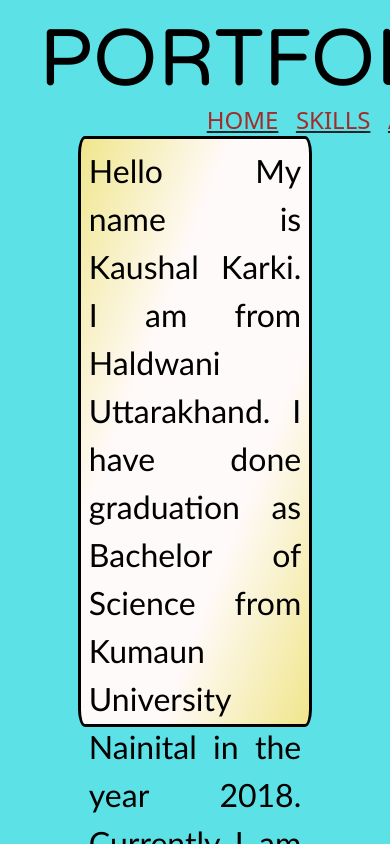
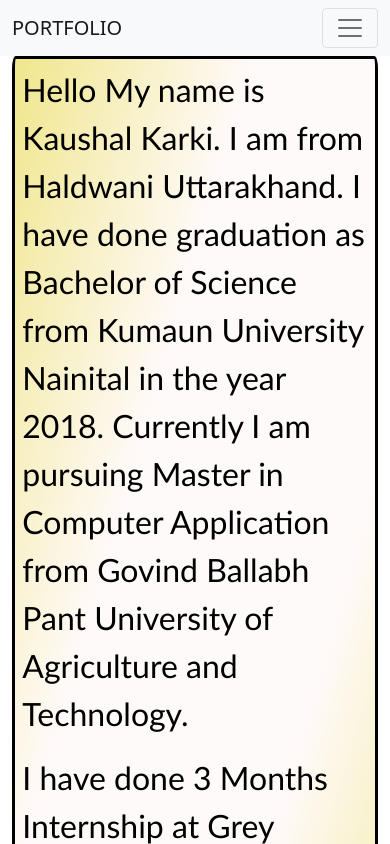
Before and after one commit to kaushalkarki/Portfolio, a React (Create React App) app: page /about in a window 390 px wide. Shown: the top 844 px of the page. Built offline with nearby package versions, Linux system fonts and the light colour scheme; a web font is replaced by a local one.

Commit message:
Mobile View Implemented

```diff
--- a/src/App.js
+++ b/src/App.js
@@ -1,21 +1,22 @@
 import React from "react-dom";
 import "./style.css";
-import Main from "./Main";
-import Skill from "./Skill";
-import Contact from "./Contact";
-import About from "./About";
-import {BrowserRouter as Router,Route, Routes} from "react-router-dom"
+import Main from "./components/Main";
+import Skill from "./components/Skill";
+import Contact from "./components/Contact";
+import About from "./components/About";
+import {Route, Routes} from "react-router-dom"
+import Navbar from "./components/Navbar";
 function App() {
   return (
    <>
-   <Router>
+
+     <Navbar/>
     <Routes>
         <Route exact path="/" element={<Main/>} />
         <Route exact path="/skills" element={<Skill/>} />
         <Route path="/contact" element={<Contact/>} />
         <Route path="/about" element={<About/>} />
       </Routes>
-      </Router>
    </>
   );
 }
--- a/src/Navbar.js
+++ /dev/null
@@ -1,34 +0,0 @@
-import React from 'react'
-import "./style.css";
-import { NavLink } from "react-router-dom";
-
-
-const Navbar = () => {
-    return (
-        <>
-
-            <div className=' div-nav'>
-                <div className='col-lg-6  w-70 h-10'>
-                    <p id='title-text'> PORTFOLIO</p>
-                </div>
-                <div className='col w-30 d-flex inner-div'>
-                    <li className='nav-items'>
-                        <NavLink className="nl" to={"/"}> Home </NavLink>
-                         </li>
-                    <li className=' nav-items' text-decoration-none>
-                    <NavLink className="nl" to={"/skills"} > Skills </NavLink>
-                    </li>
-                    <li className='nav-items'>
-                    <NavLink className="nl" to={"/about"}> About </NavLink>
-                        </li>
-                    <li className='nav-items'>
-                    <NavLink className="nl" to={"/contact"}> Contact </NavLink>
-                    </li>
-                </div>
-            </div>
-
-        </>
-    )
-}
-
-export default Navbar;
--- a/src/About.js
+++ b/src/components/About.js
@@ -1,12 +1,10 @@
 import React from 'react'
-import Navbar from './Navbar'
 
 const About = () => {
     return (
         <div>
-             <div className="about-div d-grid w-100">
-                <div>  <Navbar /> </div>
-                <div id="me-div">
+             <div className="container  ">
+                <div id="me-div" className='text-justify'>
                     <p id="me" >
                         Hello My name is Kaushal Karki. I am from Haldwani Uttarakhand. I have done graduation as Bachelor
                          of Science from Kumaun University Nainital in the year 2018. Currently I am pursuing Master in Computer Application from Govind
--- a/src/Contact.js
+++ b/src/components/Contact.js
@@ -1,10 +1,8 @@
 import React from 'react'
-import Navbar from './Navbar'
 const Contact = () => {
     return (
         <div>
-           <div className="contact-div d-grid w-100">
-                <div>  <Navbar /> </div>
+           <div className="container contact-div ">
             </div>
         </div>
     )
--- a/src/Main.js
+++ b/src/components/Main.js
@@ -1,23 +1,21 @@
 import React from 'react';
-import Navbar from './Navbar';
-import dp from "./images/profile.jpg"
+import dp from "../images/profile.jpg"
 import { Button } from 'react-bootstrap';
 import { NavLink } from "react-router-dom";
-import Skill from './Skill';
 
 const Main = () => {
     return (
         <>
 
-            <div className="main-div ">
+            <div className="contaniner main-div  ">
                 {/* <div>  <Navbar /> </div> */}
 
-                <div className='row mt-5 lg-w-100 sm-w-100 sm-d-grid sm-h-100' >
-                    <div className='col lg-w-50 sm-w-100 mt-5 main-left-col'>
+                <div className='row  lg-d-flex  sm-d-grid ' >
+                    <div className='col    main-left-col'>
                         <p id='text-0'>Hello ! This is KAUSHAL KARki
 
                         </p>
-                        <h1 id='text-1' className='sm-w-100'>
+                        <h1 id='text-1' className=''>
                             FRONT END DEVELOPER
                         </h1>
                         <h3 id='text-2'>"I like to craft solid and scalable frontend products with greater user experiences"</h3>
@@ -25,7 +23,7 @@
                        <NavLink to={"/skills"}> <Button className='bg-danger' id='btn1'>PORTFOLIO</Button></NavLink>
                        {/* <a href={"../public/Resume2022.pdf"} download="Resume2022.pdf"><Button className='bg-danger' id='btn2'>DOWNLOAD RESUME</Button></a> */}
                     </div>
-                    <div className='col w-50 main-right-col'>
+                    <div className='col sm-pl-3 sm-pr-3  main-right-col'>
                         <img src={dp} id='pic' alt="profile pic" />
 
                     </div>
--- /dev/null
+++ b/src/components/Navbar.js
@@ -0,0 +1,58 @@
+import React from 'react'
+import "bootstrap/dist/css/bootstrap.css";
+import { NavLink } from "react-router-dom";
+
+
+const Navbar = () => {
+    return (
+        <>
+            <nav className="navbar navbar-expand-lg navbar-light bg-light">
+            <div className="container-fluid">
+                    <a className="navbar-brand" href="home">PORTFOLIO</a>
+                    <button className="navbar-toggler" type="button" data-bs-toggle="collapse" data-bs-target="#navbarSupportedContent" aria-controls="navbarSupportedContent" aria-expanded="false" aria-label="Toggle navigation">
+                        <span className="navbar-toggler-icon"></span>
+                    </button>
+                    <div className="collapse navbar-collapse" id="navbarSupportedContent">
+                        <ul className="navbar-nav ml-auto">
+                            <li className="nav-item">
+                                <NavLink className="nav-link active" aria-current="page" to="/">Home</NavLink>
+                            </li>
+                            <li className="nav-item">
+                                <NavLink className="nav-link active" aria-current="page" to="/skills">Skills</NavLink>
+                            </li>
+                            <li className="nav-item">
+                                <NavLink className="nav-link active" aria-current="page" to="/about">About</NavLink>
+                            </li>
+                            <li className="nav-item">
+                                <NavLink className="nav-link active" aria-current="page" to="/contact">Contact</NavLink>
+                            </li>
+
+                        </ul>
+                    </div>
+                </div>
+{/*
+                <div className=' div-nav'>
+                    <div className='col-lg-6  w-70 h-10'>
+                        <p id='title-text'> PORTFOLIO</p>
+                    </div>
+                    <div className='col w-30 d-flex inner-div'>
+                        <li className='nav-items'>
+                            <NavLink className="nl" to={"/"}> Home </NavLink>
+                        </li>
+                        <li className=' nav-items' text-decoration-none>
+                            <NavLink className="nl" to={"/skills"} > Skills </NavLink>
+                        </li>
+                        <li className='nav-items'>
+                            <NavLink className="nl" to={"/about"}> About </NavLink>
+                        </li>
+                        <li className='nav-items'>
+                            <NavLink className="nl" to={"/contact"}> Contact </NavLink>
+                        </li>
+                    </div>
+                </div> */}
+            </nav>
+        </>
+    )
+}
+
+export default Navbar;
--- a/src/Skill.js
+++ b/src/components/Skill.js
@@ -1,12 +1,10 @@
 import React from 'react'
-import Navbar from './Navbar'
 import { ProgressBar } from "react-bootstrap"
 const Skill = () => {
 
     // const[myState,setMyState]=useState[(0)]
     return (
         <div className="skills-div d-grid w-100">
-            <div>  <Navbar /> </div>
             <div className='row w-100'>
                 <div className='col skills-col '>
                     <ul>
--- a/src/index.js
+++ b/src/index.js
@@ -3,10 +3,12 @@
 import App from './App';
 import reportWebVitals from './reportWebVitals';
 import 'bootstrap/dist/css/bootstrap.css';
-
+import {BrowserRouter} from "react-router-dom"
 ReactDOM.render(
   <React.StrictMode>
+    <BrowserRouter>
     <App />
+    </BrowserRouter>
   </React.StrictMode>,
   document.getElementById('root')
 );
--- a/src/style.css
+++ b/src/style.css
@@ -4,17 +4,16 @@
 
 /* //////////////////////////////////////////               Main.JS                  /////////////////////////////////////// */
 .main-div {
-  /* width: 100vw;
-  height: 100vh; */
-  /* background-color: turquoise; */
   background-image: url("./images/bg.png");
   background-size: cover;
+  width: 100vw;
+  height: 100vh;
 }
 
 #pic {
   height: 26rem;
   width: 24rem;
-  margin: 15% 0 0 3%;
+  margin: 15% 0 0 1%;
   position: relative;
   border: 0.2rem azure solid;
   transition: ease-out 1s;
@@ -33,13 +32,8 @@
   transform: scale(1.1);
   transition: ease 1s;
 }
-.main-left-col,
-.main-right-col {
-  /* border: 5px solid black; */
-  margin: 0% 0 5% 0;
-}
 #text-0 {
-  font-size: 1.4rem;
+  /* font-size: 1.4rem; */
   margin: 3% 0 0 5%;
   font-family: "Varela Round", sans-serif;
   color: black;
@@ -48,7 +42,7 @@
   /* display: none; */
 }
 #text-1 {
-  font-size: 7rem;
+  font-size: 4rem;
   color: azure;
   margin: 1% 0 1% 5%;
   animation-name: magic;
@@ -87,25 +81,25 @@
 /* //////////////////////////////////////////               About.JS                  /////////////////////////////////////// */
 
 .about-div {
-  width: 100vw;
-  height: 100vh;
+  /* width: 100vw;
+  height: 100vh; */
   background-image: url("./images/bg.png");
   background-size: cover;
 
 }
 #me-div{
-  width: 60vw;
-  height: 70vh;
-  margin: 5% 0 0 20%;
+  /* width: 60vw;
+  height: 70vh; */
+  /* margin: 5% 0 0 20%; */
   padding: 2% 2% 2% 2%;
   border: 0.2rem solid black;
-  border-radius: 3%;
+  border-radius: 1%;
   background-image: linear-gradient(to bottom right, khaki ,snow,snow, khaki);
 }
 #me{
   color: black;
   font-size: 2rem;
-  text-align: justify;
+  /* text-align: justify; */
   font-family:'Gill Sans', 'Gill Sans MT', Calibri, 'Trebuchet MS', sans-serif
 }
 /* //////////////////////////////////////////               Contact.JS                  /////////////////////////////////////// */
@@ -184,39 +178,3 @@
 .nav-items:hover {
   color: black;
 }
-@media only screen and (max-width: 600px){
-  *{
-    box-sizing: border-box;
-  }
-  .main-div{
-    width: 37rem;
-    height: 75rem;
-  }
-  #text-0{
-    font-size: 2rem;
-  }
-  #text-1{
-    font-size: 6rem;
-  }
-  #pic{
-    /* margin: 10% 0 0 10%; */
-    left: 15%;
-    /* position:absolute ; */
-    animation-name: fade;
-    animation-duration: 1s;
-  }
-  @keyframes fade {
-    0% {
-      left: 100%;
-    }
-    100% {
-      left: 15%;
-    }
-  }
-  #btn1{
-    margin:  10% 0 0 37%;
-    width: 12rem;
-    height: 4rem;
-    font-size: 2rem;
-  }
-}
```
Also changed, not shown: public/index.html (+11 -0 lines).
